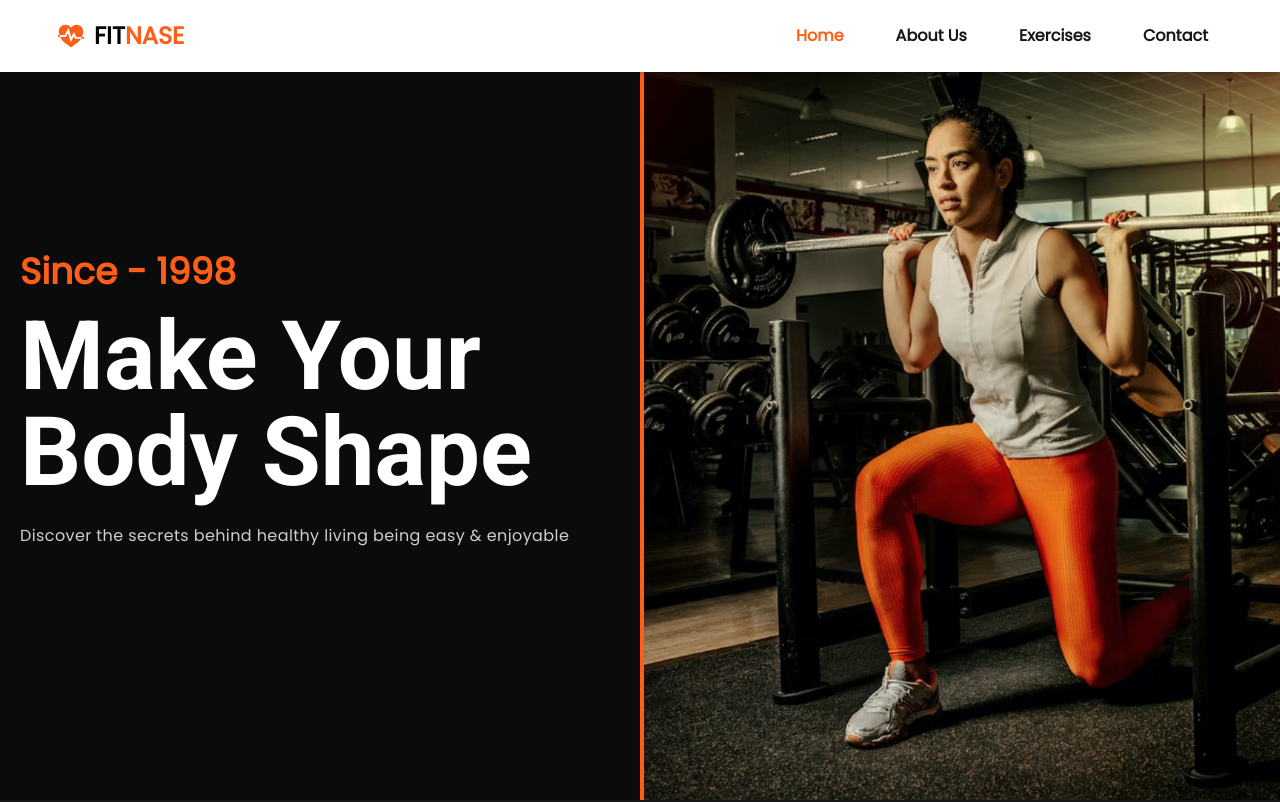
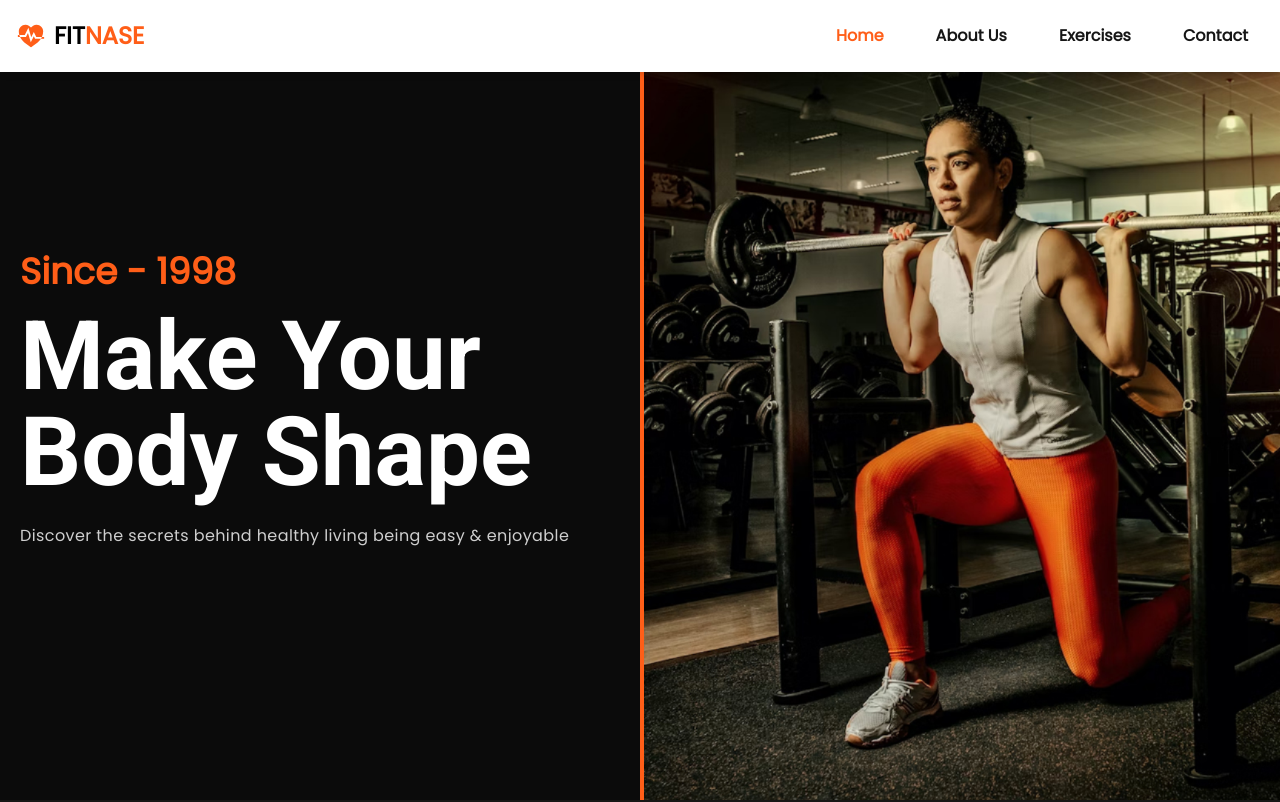
Before and after one commit to 5ReemMohamed/fitness-app, a Next.js app: page / in a window 1280 px wide. Shown: the top 802 px of the page. Built offline with nearby package versions, Linux system fonts and the light colour scheme.

Commit message:
update changes

```diff
--- a/src/_Components/Navbar/Navbar.tsx
+++ b/src/_Components/Navbar/Navbar.tsx
@@ -23,7 +23,7 @@ export default function Navbar() {
 
   return (
     <nav className="p-4 bg-white shadow-md fixed top-0 left-0 w-full z-50">
-      <div className="container mx-auto px-10 flex justify-between items-center">
+      <div className="container flex justify-between items-center">
 
         <div className="flex items-center gap-2">
           <IoFitnessSharp className="text-3xl text-[#ff5e18]" />
```
